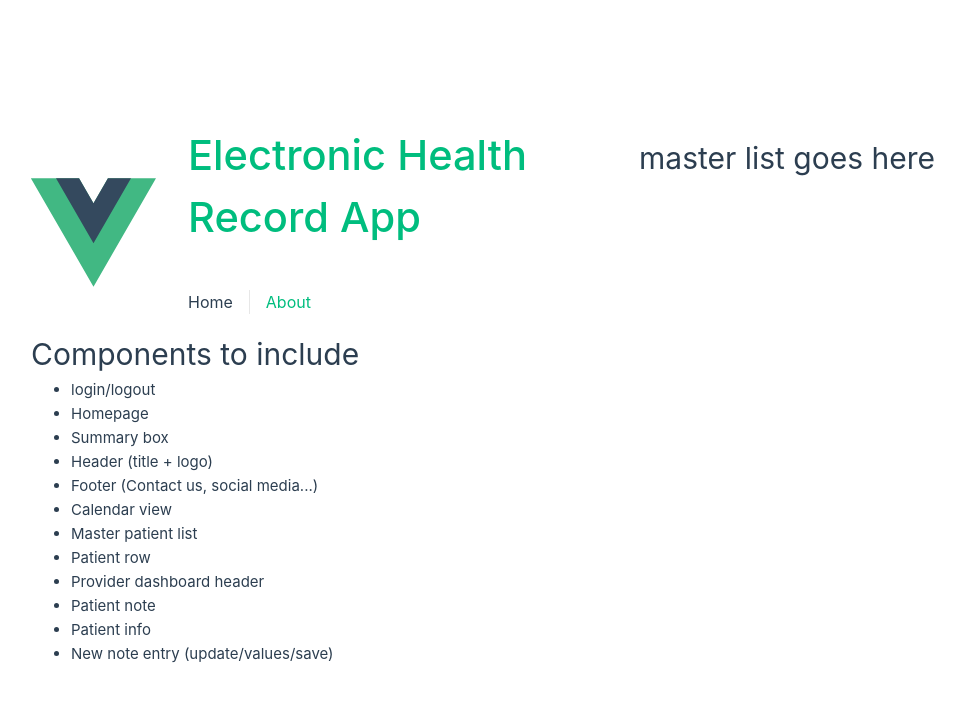
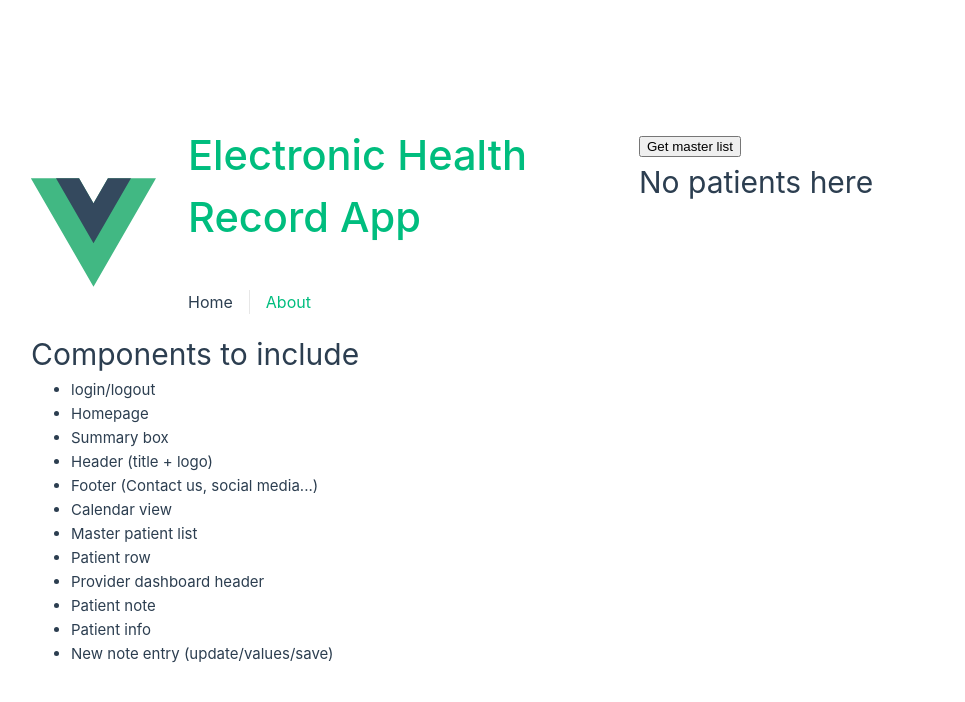
Before and after one commit to samhaile7/ElectronicMedicalRecordApp-Vue-frontend, a Vue app: page / in a window 1280 px wide. Shown: the top 702 px of the page, without its empty margins (1-966 px from the left). Built offline with nearby package versions, Linux system fonts and the light colour scheme.

Commit message:
ListAllPatients Working

```diff
--- a/src/components/MasterPatientList.vue
+++ b/src/components/MasterPatientList.vue
@@ -1,6 +1,9 @@
 <template>
   <div class="masterlist">
+
+    <button v-on:click="listAllPatients()">Get master list</button>
     <h1>{{ placeholder }}</h1>
+
     <p> <!--
         //Display Welcome! here is a list of patients: and their details
         //Display Master array list
@@ -25,11 +28,23 @@
 </template>
 
 <script>
+import PatientService from '../services/PatientService';
+
 export default {
   data() {
     return {
-      placeholder: 'master list goes here'
+      placeholder: 'No patients here'
 
+    }
+  },
+
+  methods: {
+    listAllPatients() {
+      PatientService.listAllPatients().then((response) => {
+        if (response.status === 200) {
+          this.placeholder = response.data;
+        }
+      }).catch((err) => console.log(err));
     }
   }
 }
--- a/src/main.js
+++ b/src/main.js
@@ -7,6 +7,9 @@ import axios from 'axios'
 
 import './assets/main.css'
 
+// eslint-disable-next-line no-undef
+axios.defaults.baseURL = 'http://localhost:8080';
+
 const app = createApp(App)
 
 app.use(createPinia())
--- /dev/null
+++ b/src/services/PatientService.js
@@ -0,0 +1,8 @@
+import axios from "axios";
+
+export default {
+
+    listAllPatients() {
+        return axios.get(`/patients`)
+    }
+}
```
Also changed, not shown: 1 other file (tests, documents, lock files or other folders).
